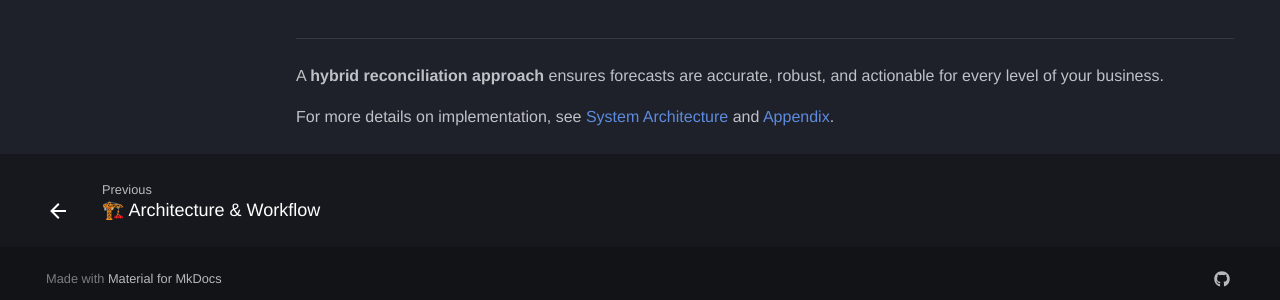
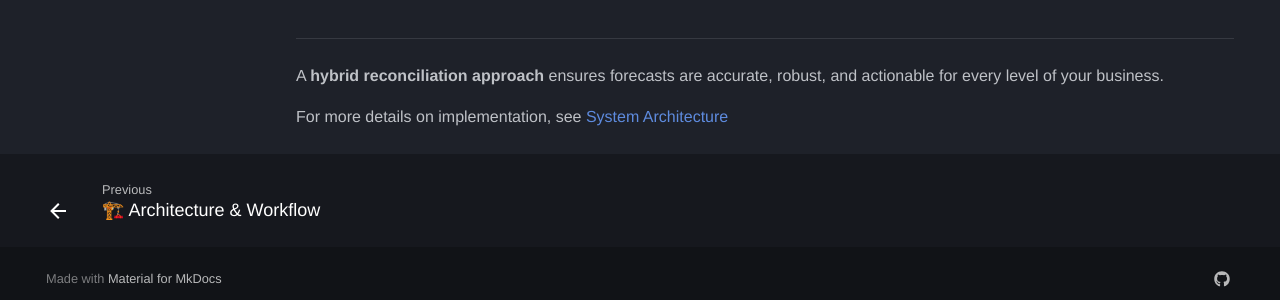
Before and after one commit to vinhnguyen-22/retail-forecast-docs, an MkDocs documentation site: the page built from docs/strategies.md, in a window 1280 px wide and 900 px high, scrolled down 6617 px. Shown: the part 589-889 px from the top of the window. Built offline with MkDocs 1.6.1 and Material for MkDocs 9.7.7, drawn with Linux system fonts in a browser that asks for light colours; some web fonts are replaced; comment, search, counter and statistics services are not loaded.

```diff
--- a/docs/strategies.md
+++ b/docs/strategies.md
@@ -192,4 +192,4 @@ The pipeline can dynamically select and tune the reconciliation method each run
 
 A **hybrid reconciliation approach** ensures forecasts are accurate, robust, and actionable for every level of your business.
 
-For more details on implementation, see [System Architecture](architecture.md) and [Appendix](appendix.md).
+For more details on implementation, see [System Architecture](architecture.md)
```
